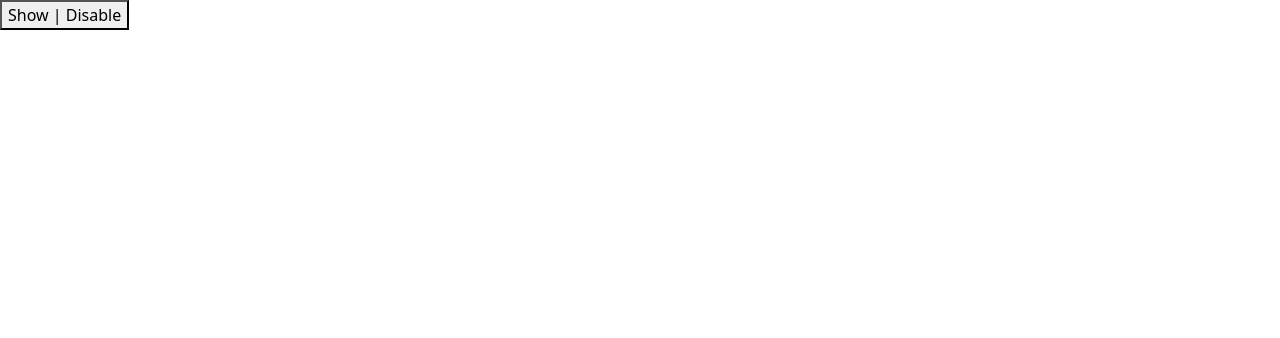
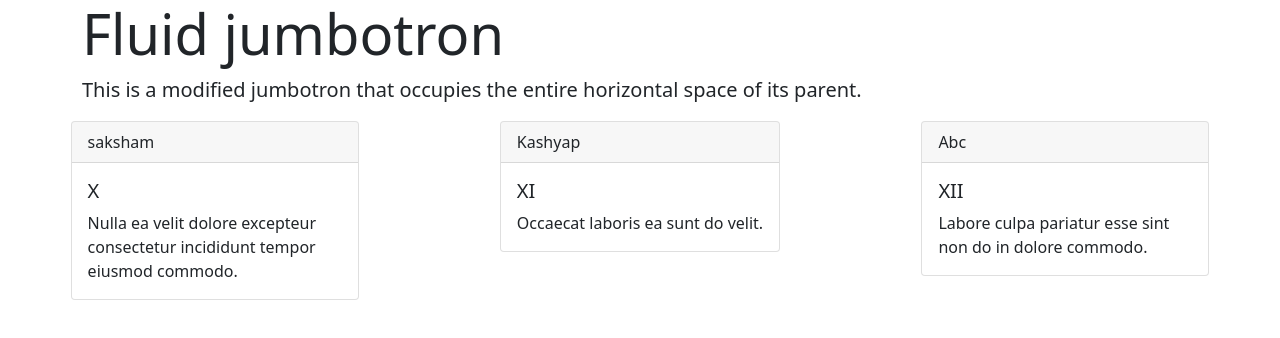
Before and after one commit to kashyap99saksham/React-FEB, a React (Create React App) app: page / in a window 1280 px wide. Shown: the top 338 px of the page. Built offline with nearby package versions, Linux system fonts and the light colour scheme.

Commit message:
context start

```diff
--- a/src/App.js
+++ b/src/App.js
@@ -1,4 +1,6 @@
 import React from 'react'
+import StudentList from './ContextApi/StudentList'
+import StudentStatus from './ContextApi/StudentStatus'
 import ClassCounter from './Hooks/ClassCounter'
 import ClassCounterOne from './Hooks/ClassCounterOne'
 import HookCounter from './Hooks/HookCounter'
@@ -7,7 +9,8 @@ import HookCounterOne from './Hooks/HookCounterOne'
 const App = () => {
   return (
     <div>
-        <HookCounterOne />
+        <StudentStatus />
+        <StudentList />
     </div>
   )
 }
--- /dev/null
+++ b/src/ContextApi/Student.js
@@ -0,0 +1,17 @@
+import React from 'react'
+
+const Student = ({ name, studentClass, info }) => {
+    return (
+        <div>
+            <div className="card" style={{maxWidth: '18rem'}}>
+                <div className='card-header'>{name}</div>
+                <div className="card-body">
+                    <h5 className="card-title">{studentClass}</h5>
+                    <p className="card-text">{info}</p>
+                </div>
+            </div>
+        </div>
+    )
+}
+
+export default Student
--- /dev/null
+++ b/src/ContextApi/StudentContext.js
@@ -0,0 +1,3 @@
+import React, { createContext, useState } from "react";
+
+export const StudentContext = createContext();
--- /dev/null
+++ b/src/ContextApi/StudentList.js
@@ -0,0 +1,21 @@
+import React, { useState } from 'react'
+import Student from './Student'
+
+const StudentList = () => {
+
+    const [students, setStudents] = useState([
+        {Name:"saksham",studentClass:"X",info:"Nulla ea velit dolore excepteur consectetur incididunt tempor eiusmod commodo."},
+        {Name:"Kashyap",studentClass:"XI",info:"Occaecat laboris ea sunt do velit."},
+        {Name:"Abc",studentClass:"XII",info:"Labore culpa pariatur esse sint non do in dolore commodo."},
+    ])
+
+    return (
+        <div className='d-flex justify-content-around'>
+            { students.map( (student,index)=>
+                <Student key={index} name={student.Name} studentClass={student.studentClass} info={student.info}/>
+             ) }
+        </div>
+    )
+}
+
+export default StudentList
--- /dev/null
+++ b/src/ContextApi/StudentStatus.js
@@ -0,0 +1,14 @@
+import React from 'react'
+
+const StudentStatus = () => {
+    return (
+        <div><div className="jumbotron jumbotron-fluid">
+            <div className="container">
+                <h1 className="display-4">Fluid jumbotron</h1>
+                <p className="lead">This is a modified jumbotron that occupies the entire horizontal space of its parent.</p>
+            </div>
+        </div></div>
+    )
+}
+
+export default StudentStatus
```
